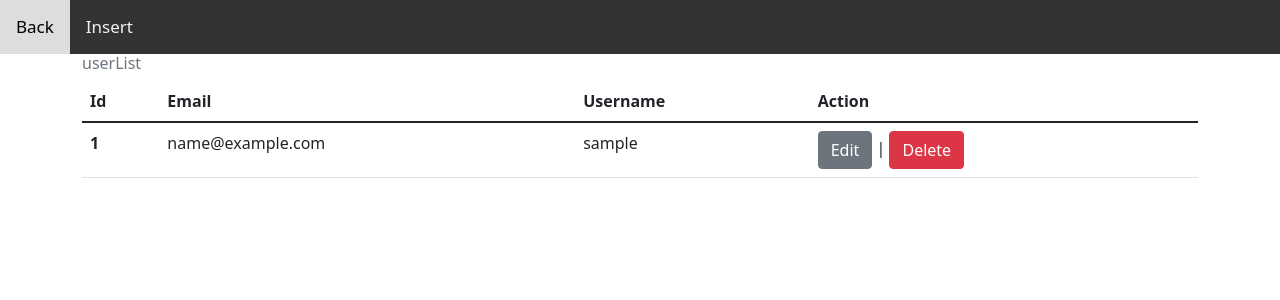
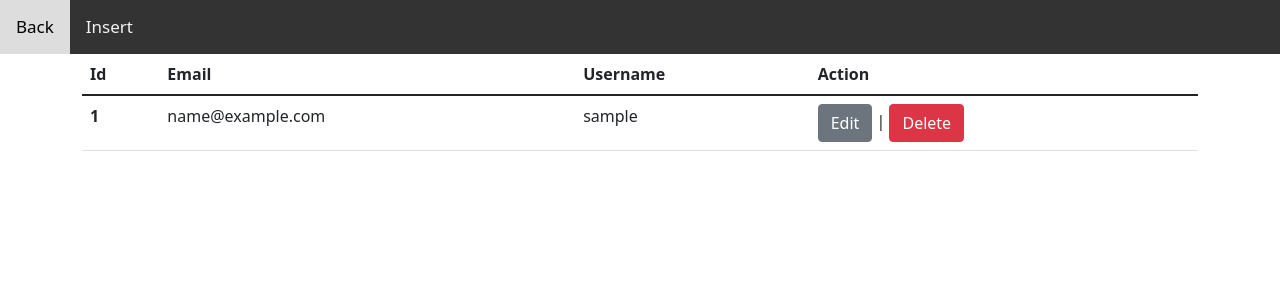
Before and after one commit to AliyaAbash/team-a, a Flask app: page /crud in a window 1280 px wide. Shown: the top 300 px of the page. Run offline with Flask 2, Linux system fonts and the light colour scheme; tables that the repository leaves empty hold one stand-in row (values such as "Sample post").

Commit message:
Update crud.html

```diff
--- a/template/crud.html
+++ b/template/crud.html
@@ -2,7 +2,7 @@
 {% block title %}Home{% endblock%}
 
 {% block content %}
-    <h6 class="text-muted" >userList</h6>
+
     <table class="table">
         <thead>
             <tr>
```
